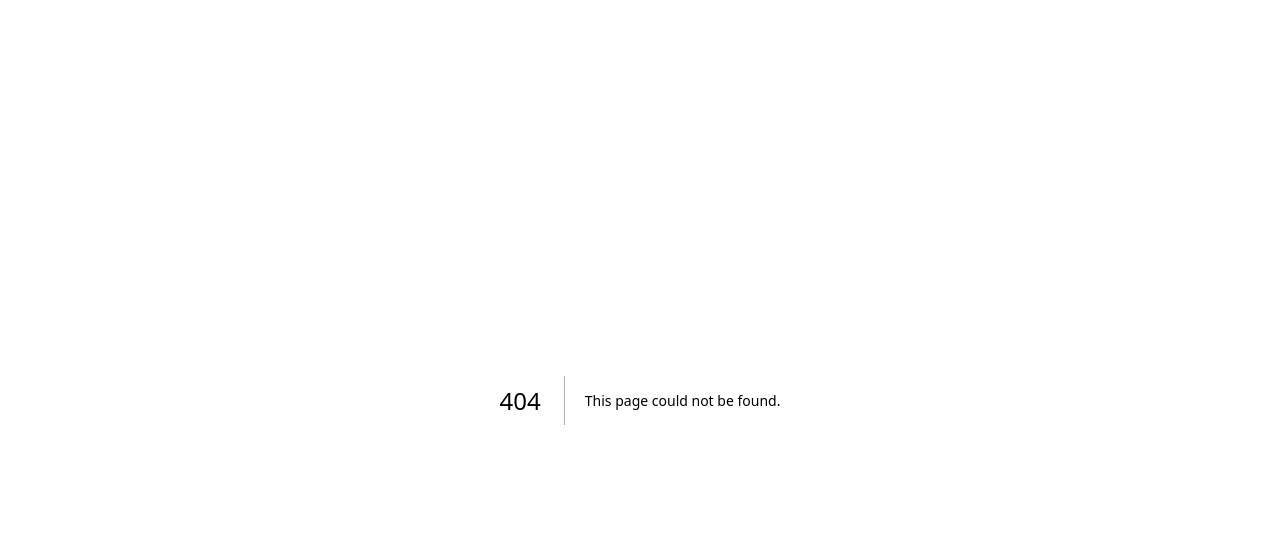
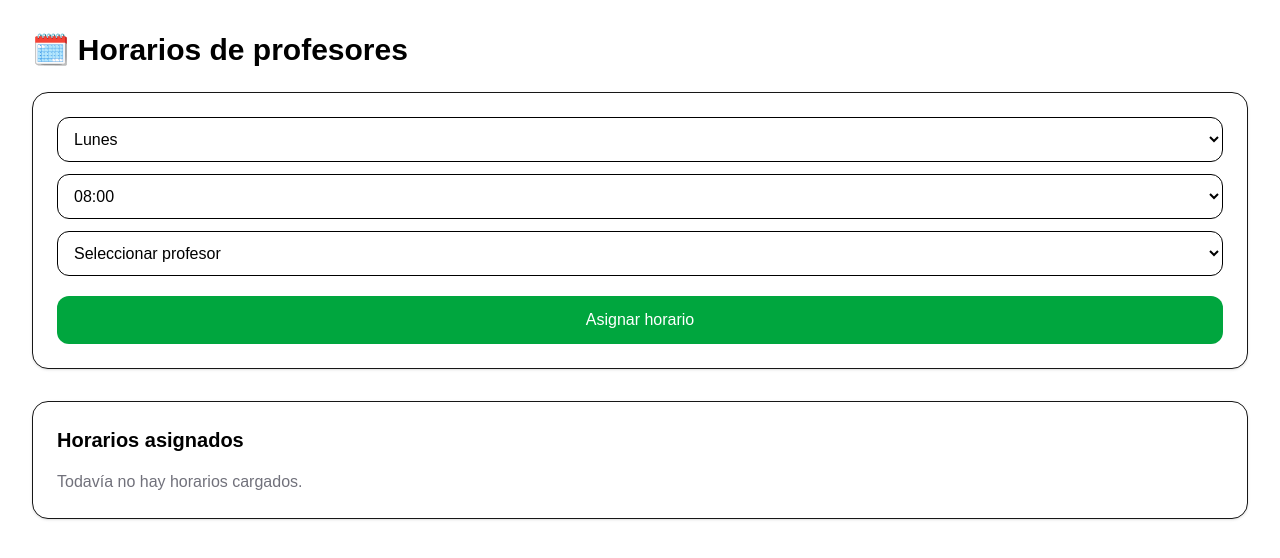
Before and after one commit to jupaker1/simplegym, a Next.js app: page /horarios in a window 1280 px wide. Before the commit this address had no page. Shown: the top 558 px of the page. Built offline with nearby package versions, Linux system fonts and the light colour scheme.

Commit message:
Agrego modulo Horarios

```diff
--- /dev/null
+++ b/app/horarios/page.tsx
@@ -0,0 +1,295 @@
+"use client";
+
+import { useEffect, useState } from "react";
+
+export default function Horarios() {
+
+  const [entrenadores, setEntrenadores] = useState<any[]>([]);
+  const [horarios, setHorarios] = useState<any[]>([]);
+
+  const [dia, setDia] = useState("Lunes");
+  const [hora, setHora] = useState("08:00");
+  const [entrenador, setEntrenador] = useState("");
+
+  const [editando, setEditando] = useState<number | null>(null);
+
+
+  useEffect(() => {
+
+    const entrenadoresGuardados =
+      localStorage.getItem("entrenadores");
+
+    const horariosGuardados =
+      localStorage.getItem("horarios");
+
+
+    if(entrenadoresGuardados){
+      setEntrenadores(JSON.parse(entrenadoresGuardados));
+    }
+
+
+    if(horariosGuardados){
+      setHorarios(JSON.parse(horariosGuardados));
+    }
+
+  }, []);
+
+
+  useEffect(() => {
+
+    localStorage.setItem(
+      "horarios",
+      JSON.stringify(horarios)
+    );
+
+  }, [horarios]);
+
+
+
+  function guardarHorario(){
+
+    if(!entrenador){
+      alert("Elegí un entrenador");
+      return;
+    }
+
+
+    const nuevo = {
+      dia,
+      hora,
+      entrenador
+    };
+
+
+    if(editando !== null){
+
+      const actualizados = horarios.map((h,index)=>
+        index === editando ? nuevo : h
+      );
+
+      setHorarios(actualizados);
+      setEditando(null);
+
+    }else{
+
+      setHorarios([
+        ...horarios,
+        nuevo
+      ]);
+
+    }
+
+
+    setEntrenador("");
+
+  }
+
+
+
+  function editarHorario(index:number){
+
+    const h = horarios[index];
+
+    setDia(h.dia);
+    setHora(h.hora);
+    setEntrenador(h.entrenador);
+
+    setEditando(index);
+
+  }
+
+
+
+  function eliminarHorario(index:number){
+
+    if(!confirm("¿Eliminar este horario?")) return;
+
+
+    setHorarios(
+      horarios.filter((_,i)=>i !== index)
+    );
+
+  }
+
+
+
+  const dias = [
+    "Lunes",
+    "Martes",
+    "Miércoles",
+    "Jueves",
+    "Viernes",
+    "Sábado"
+  ];
+
+
+  const horas = [];
+
+  for(let i=8;i<=22;i++){
+
+    horas.push(
+      `${i.toString().padStart(2,"0")}:00`
+    );
+
+  }
+
+
+
+return (
+
+<div className="p-8">
+
+<h1 className="text-3xl font-bold mb-6 text-black">
+🗓️ Horarios de profesores
+</h1>
+
+
+
+<div className="bg-white rounded-2xl shadow border p-6 mb-8">
+
+
+<select
+value={dia}
+onChange={(e)=>setDia(e.target.value)}
+className="w-full border p-3 rounded-xl mb-3 text-black"
+>
+
+{dias.map(d=>(
+<option key={d}>
+{d}
+</option>
+))}
+
+</select>
+
+
+
+<select
+value={hora}
+onChange={(e)=>setHora(e.target.value)}
+className="w-full border p-3 rounded-xl mb-3 text-black"
+>
+
+{horas.map(h=>(
+<option key={h}>
+{h}
+</option>
+))}
+
+</select>
+
+
+
+<select
+value={entrenador}
+onChange={(e)=>setEntrenador(e.target.value)}
+className="w-full border p-3 rounded-xl mb-5 text-black"
+>
+
+<option value="">
+Seleccionar profesor
+</option>
+
+
+{entrenadores.map((e,index)=>(
+
+<option key={index}>
+{e.nombre}
+</option>
+
+))}
+
+</select>
+
+
+
+<button
+onClick={guardarHorario}
+className="bg-green-600 hover:bg-green-700 text-white px-6 py-3 rounded-xl w-full"
+>
+
+{editando !== null ? "Guardar cambios" : "Asignar horario"}
+
+</button>
+
+
+</div>
+
+
+
+
+<div className="bg-white rounded-2xl shadow border p-6">
+
+
+<h2 className="text-xl font-bold text-black mb-4">
+Horarios asignados
+</h2>
+
+
+{horarios.length === 0 && (
+
+<p className="text-zinc-500">
+Todavía no hay horarios cargados.
+</p>
+
+)}
+
+
+
+{horarios.map((h,index)=>(
+
+<div
+key={index}
+className="border rounded-xl p-4 mb-3 flex justify-between items-center"
+>
+
+
+<div>
+
+<p className="font-bold text-black">
+{h.dia} - {h.hora}
+</p>
+
+<p className="text-zinc-600">
+🏋️ {h.entrenador}
+</p>
+
+</div>
+
+
+
+<div className="flex gap-2">
+
+
+<button
+onClick={()=>editarHorario(index)}
+className="bg-blue-600 text-white px-4 py-2 rounded-xl"
+>
+✏️ Editar
+</button>
+
+
+<button
+onClick={()=>eliminarHorario(index)}
+className="bg-red-600 text-white px-4 py-2 rounded-xl"
+>
+🗑️ Eliminar
+</button>
+
+
+</div>
+
+
+</div>
+
+))}
+
+
+</div>
+
+
+</div>
+
+);
+
+}
```
